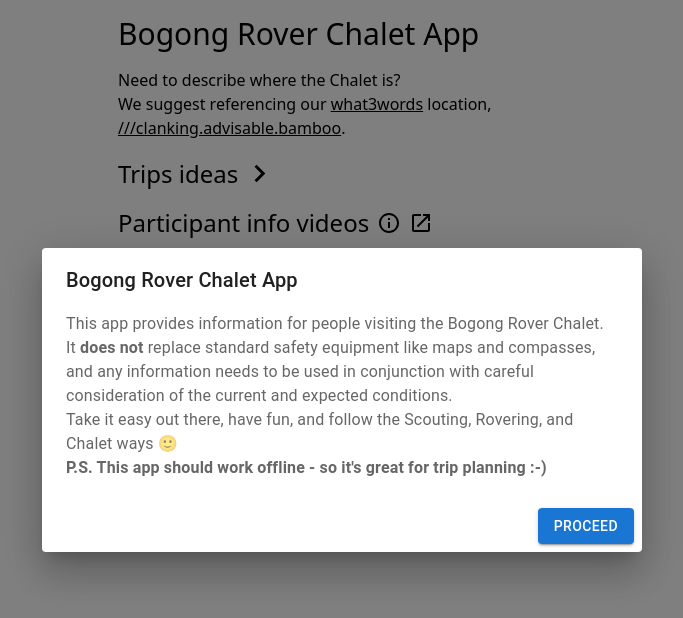
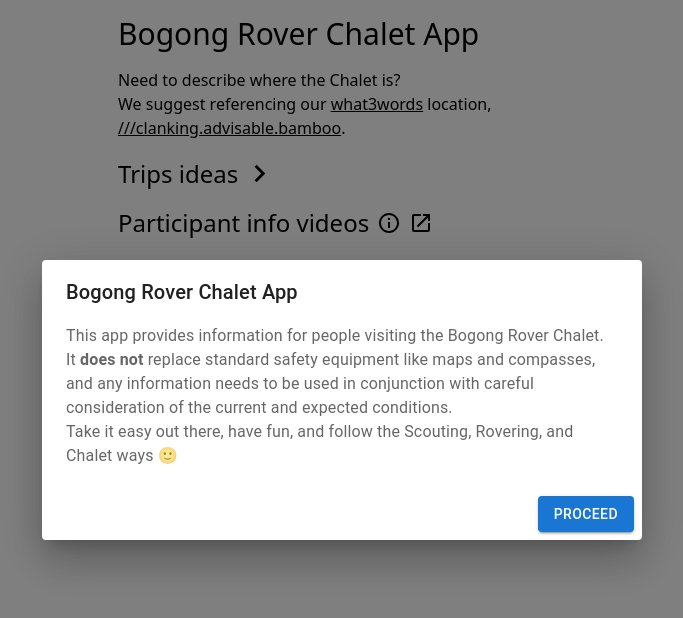
Before and after one commit to bogongroverchalet/chalet-app, a React (Create React App) app: page / in a window 1280 px wide. Shown: the top 618 px of the page, without its empty margins (298-981 px from the left). Built offline with nearby package versions, Linux system fonts and the light colour scheme; what pmtiles would draw is missing.

Commit message:
Move the offline note.

```diff
--- a/src/App.js
+++ b/src/App.js
@@ -78,6 +78,9 @@
           </Link>
         </li>
       </ul>
+      <p class='w-[20em]'>
+        The trips in this app should work offline, so it's great for planning your trips before the next day :-)
+      </p>
     </Wrapper>
   )
 }
--- a/src/InitialDialog.jsx
+++ b/src/InitialDialog.jsx
@@ -28,10 +28,6 @@
         <DialogContentText>
           Take it easy out there, have fun, and follow the Scouting, Rovering, and Chalet ways ️️️️🙂
         </DialogContentText>
-
-        <DialogContentText>
-          <b>P.S. This app should work offline - so it's great for trip planning :-)</b>
-        </DialogContentText>
       </DialogContent>
       <DialogActions>
         <Button onClick={handleClose} variant='contained'>
```
